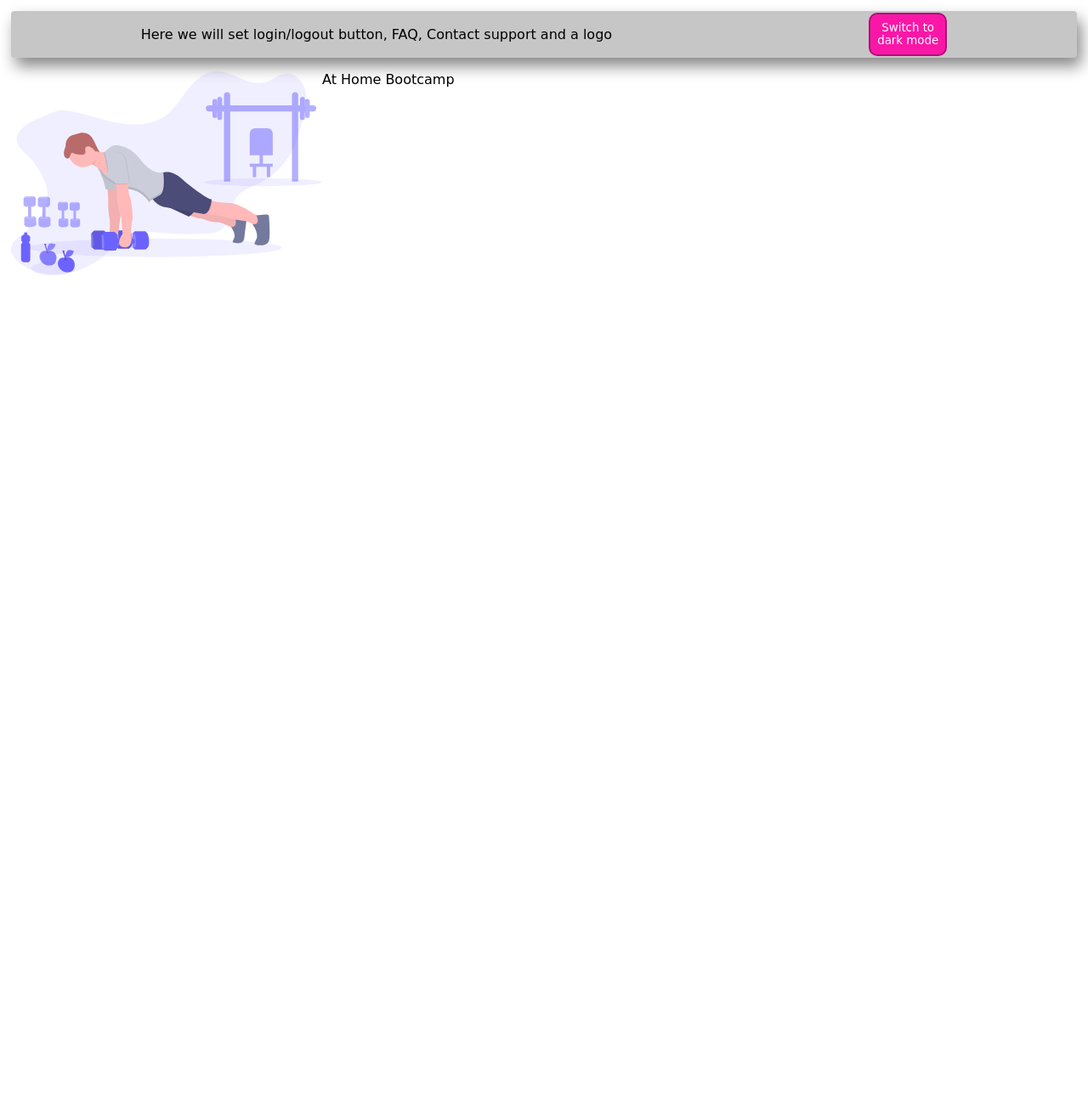
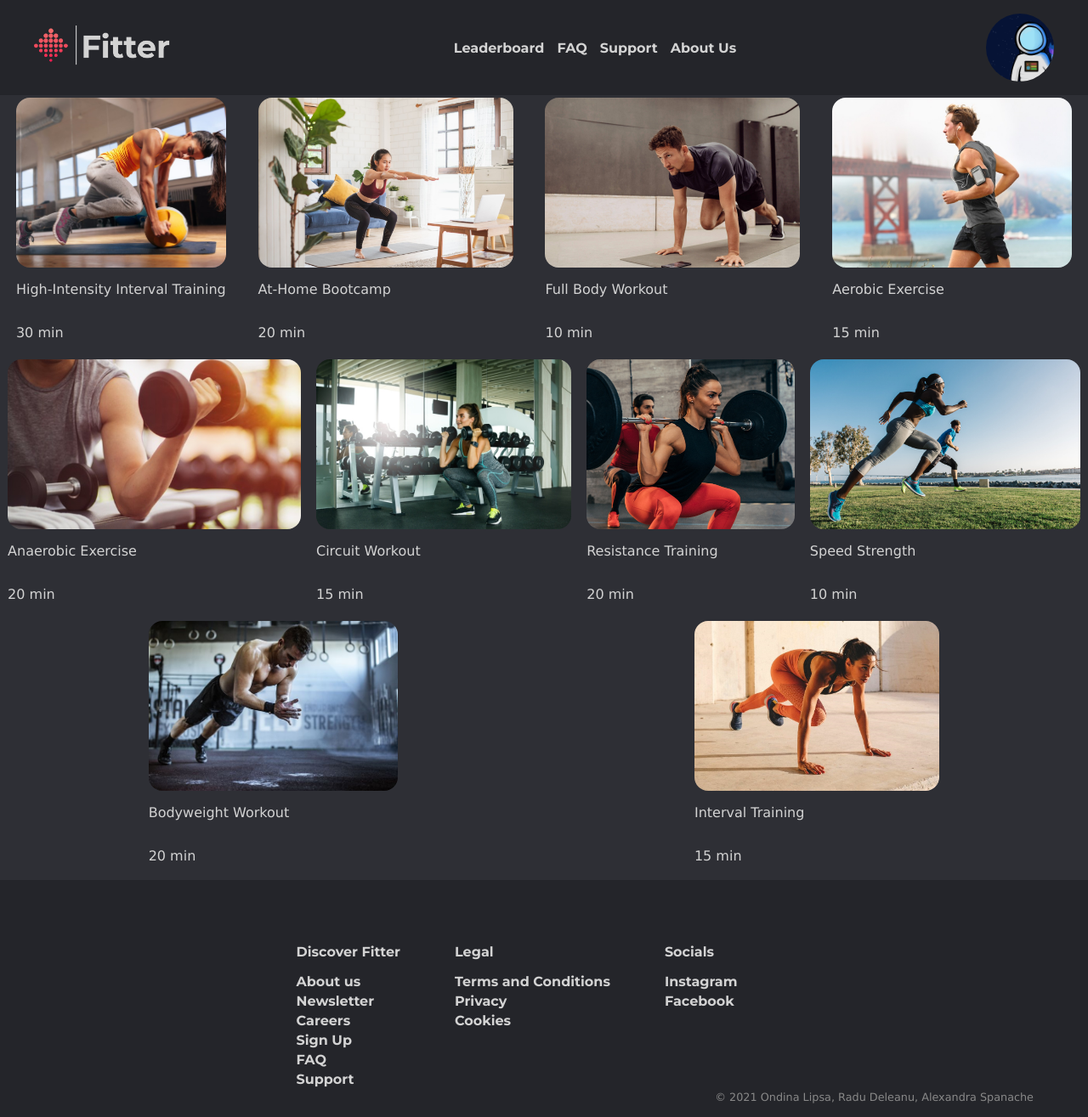
Before and after one commit to olipsa/Workout-Generator-Website, a PHP site: page /Available-Workouts.html in a window 1280 px wide. Shown: the whole page at 85% size. Before the commit the page ends 324 px from the top, so only its background shows below. Run offline with PHP 8.4, Linux system fonts and the light colour scheme.

Commit message:
Added Available-workouts page

```diff
--- a/Available-Workouts.css
+++ b/Available-Workouts.css
@@ -1,73 +1,155 @@
-
+@import url('https://fonts.googleapis.com/css2?family=Montserrat:wght@700&display=swap');
 html, body {
     border:0;
-    width:99%;
-    height: 100%;
+    margin:0;
+    padding:0;
+
 
 }
+li, a, button,h1 {
+    font-family: 'Montserrat', sans-serif;
+    font-weight: 700;
+    font-size: 2vh;
+    color: #D3D3D3;
+    text-decoration: none;
+}
 body{
-    margin:1%;
-    font-family: cursive;
-    background-color: white;
-    color:black;
+
+    font-family: Verdana;
+    background-color: #24252A;
+    color:#D3D3D3;
 }
-header{
-    margin-bottom: 2vh;
-    background-color: #c6c6c6;
-    border: 2px solid #c6c6c6;
-    border-radius: 4px;
+.top-menu{
+    background-color: #24252A;
     display: flex;
-    justify-content: space-around;
-    box-shadow: 5px 10px 18px #888888;
+    justify-content: space-between;
+    align-items: center;
+    padding: 2vh 5vh;
 }
-.button{
-    font-family: cursive;
-    padding: 4px 8px;
-    background-color: #fa17a7;
-    color: white;
-    border:2px solid #b01079;
-    border-radius:10px;
+.top-menu .site-logo{
+    cursor: pointer;
+}
+.top-menu img{
+    width:20vh;
+}
+.top-menu .menu li{
+    display: inline-block;
+    padding: 0 5px;
 
 }
-.button:hover{
-    background-color: #151515;
-    border:2px solid #151515;
-    color:white;
-    border-radius:10px;
+
+.top-menu .menu li a{
+    transition: all 0.3s ease 0s;
+}
+
+.top-menu .menu li a:hover{
+    color: #F26F6D;
+}
+.profile-menu{
+    display: none;
+    border: 1px solid white;
+    border-radius: 32px;
+    background-color:#24252A;
+    opacity: 0.9;
+    position: absolute;
+    bottom:68vh;
+    right: 3em;
+
 
 }
-.button:focus {
+.profile-menu .menu{
+    display: flex;
+    flex-direction: column;
+    justify-content: space-between;
+    align-items: flex-start;
+    margin-top: 5px;
+    margin-bottom: 5px;
+    margin-right: 10px;
+
+}
+ul.menu {
+    list-style-type: none;
+}
+.profile-menu li a{
+    transition: all 0.3s ease 0s;
+}
+.profile-menu li a:hover{
+    color: #F26F6D;
+}
+.header .profile-picture{
+    background-image: url("profile-picture.gif");
+    padding: 5vh 5vh;
+    background-size: cover;
+    border:none;
+    border-radius: 60px;
+    cursor: pointer;
+}
+.header .profile-picture:focus{
     outline: none;
     box-shadow: none;
 }
-main{
+.main{
+    background-color: #2e2f35;
     display: flex;
-    flex-wrap: nowrap;
+    flex-wrap: wrap;
+    justify-content: space-around;
+    align-items: center;
+}
+.main .image-name-duration{
+    display:flex;
+    flex-direction: column;
+    margin: 3px auto;
+    cursor: pointer;
+
 }
 .main img{
-    height: 30vh;
+    border-radius: 16px;
+    height:25vh;
     width: auto;
 
 }
-.dark-mode{
-    background-color: #18191A;
-    color:white;
+.footer_container{
+    padding: 4rem 0 0;
+    background-color: #24252A;
+    color: white;
 }
-.dark-mode-header{
-    background-color: #3A3B3C;
-    border: 2px solid #3A3B3C;
-    border-radius: 18px;
-    box-shadow: 1px 1px 18px #18191A;
 
+.footer {
+    display: flex;
+    justify-content: center;
+    flex-wrap: nowrap;
+    margin: 0 auto;
 }
-.dark-mode-button{
-    background-color: #151515;
-    border:2px solid #151515;
-    border-radius: 10px;
 
+.footer-heading{
+    display: flex;
+    align-items: flex-start;
+    flex-direction: column;
+    margin-right: 4rem;
 }
-.dark-mode-button:hover{
-    background-color: #fa17a7;
-    border:2px solid #b01079;
-    border-radius:10px;
+
+.footer-heading h1{
+    margin-bottom: 1rem;
 }
+
+.footer-heading a{
+    text-decoration: none;
+    margin-bottom: 0.25rem;
+    transition: all 0.3s ease 0s;
+}
+
+.footer-heading a:hover{
+    color: #F26F6D;
+}
+
+.copyright_container{
+    display: flex;
+    justify-content: flex-end;
+    margin-right: 4rem;
+    padding-bottom: 1rem;
+}
+
+.copyright_text{
+    color: #888888;
+    font-size: 0.8em;
+}
--- a/Available-Workouts.html
+++ b/Available-Workouts.html
@@ -2,57 +2,158 @@
 <html lang="en">
 <head>
     <meta charset="UTF-8">
-    <title>Workout generator</title>
+    <title>Available Workouts</title>
     <link rel="stylesheet" href="Available-Workouts.css">
 </head>
 <body class="body">
-
 <header class="header">
-        <p>Here we will set login/logout button, FAQ, Contact support and a logo</p>
-        <button type="button" class="button" id="dark-mode-btn" onclick="switchTheme()">Switch to<br> dark mode</button>
+    <section class="top-menu">
+        <a href="homepage.html" class="site-logo">
+            <img src="logo_dark_mode.png" alt="logo" >
+        </a>
+        <nav class="menu">
+            <ul role="menu">
+                <li role="menuitem">
+                    <a href="leaderboard.html">Leaderboard</a>
+                </li>
+                <li role="menuitem">
+                    <a href="faq.html">FAQ</a>
+                </li>
+                <li role="menuitem">
+                    <a href="support.html">Support</a>
+                </li>
+                <li role="menuitem">
+                    <a href="homepage.html">About Us</a>
+                </li>
+            </ul>
+        </nav>
+        <button class="profile-picture" onclick="showMenu()"></button>
+    </section>
 </header>
 
 <main class="main">
-    <img src="at-home-bootcamp.svg" alt="at-home-bootcamp">At Home Bootcamp
+    <section class="image-name-duration">
+        <img src="workouts/1.jfif" alt="1">
+        <p>High-Intensity Interval Training</p>
+        <p>30 min</p>
+    </section>
+    <section class="image-name-duration">
+        <img src="workouts/2.jpg" alt="2">
+        <p>At-Home Bootcamp</p>
+        <p>20 min</p>
+    </section>
+    <section class="image-name-duration">
+        <img src="workouts/3.jpg" alt="3">
+        <p>Full Body Workout</p>
+        <p>10 min</p>
+    </section>
+    <section class="image-name-duration">
+        <img src="workouts/4.jpg" alt="4">
+        <p>Aerobic Exercise</p>
+        <p>15 min</p>
+    </section>
+    <section class="image-name-duration">
+        <img src="workouts/5.jpg" alt="5">
+        <p>Anaerobic Exercise</p>
+        <p>20 min</p>
+    </section>
+    <section class="image-name-duration">
+        <img src="workouts/6.jpg" alt="6">
+        <p>Circuit Workout</p>
+        <p>15 min</p>
+    </section>
+    <section class="image-name-duration">
+        <img src="workouts/7.jpg" alt="7">
+        <p>Resistance Training</p>
+        <p>20 min</p>
+    </section>
+    <section class="image-name-duration">
+        <img src="workouts/8.jpg" alt="8">
+        <p>Speed Strength</p>
+        <p>10 min</p>
+    </section>
+    <section class="image-name-duration">
+        <img src="workouts/9.jpg" alt="9">
+        <p>Bodyweight Workout</p>
+        <p>20 min</p>
+    </section>
+    <section class="image-name-duration">
+        <img src="workouts/10.jpg" alt="10">
+        <p>Interval Training</p>
+        <p>15 min</p>
+    </section>
 </main>
 
+<footer>
+    <div class="footer_container">
+        <div class="footer">
+            <div class="footer-heading footer-1">
+                <h1>Discover Fitter</h1>
+                <a href="#">About us</a>
+                <a href="#">Newsletter</a>
+                <a href="#">Careers</a>
+                <a href="#">Sign Up</a>
+                <a href="#">FAQ</a>
+                <a href="#">Support</a>
+            </div>
+            <div class="footer-heading footer-2">
+                <h1>Legal</h1>
+                <a href="#">Terms and Conditions</a>
+                <a href="#">Privacy</a>
+                <a href="#">Cookies</a>
+            </div>
+            <div class="footer-heading footer-3">
+                <h1>Socials</h1>
+                <a href="https://www.instagram.com/vaasxo/">Instagram</a>
+                <a href="https://www.facebook.com/vaasxo/">Facebook</a>
+            </div>
+        </div>
+    </div>
+    <div class="copyright_container">
+        <span class="copyright_text">© 2021 Ondina Lipsa, Radu Deleanu, Alexandra Spanache</span>
+    </div>
+</footer>
+<section id="loader" class="loader" onload="loading() "></section>
+<section class="profile-menu" id="profile-menu">
+    <nav class="menu">
+        <ul role="menu" class="menu">
+            <li role="menuitem">
+                <a href="leaderboard.html">Signed in as Kate</a>
+            </li>
+            <li role="menuitem">
+                <a href="faq.html">News</a>
+            </li>
+            <li role="menuitem">
+                <a href="support.html">Statistics</a>
+            </li>
+            <li role="menuitem">
+                <a href="Workout-Generator.html">Workout generator</a>
+            </li>
+            <li role="menuitem">
+                <a href="Available-Workouts.html">Available Workouts</a>
+            </li>
+            <li role="menuitem">
+                <a href="login.html">Achievements</a>
+            </li>
+            <li role="menuitem">
+                <a href="login.html">Log out</a>
+            </li>
+        </ul>
+    </nav>
+</section>
+<script>
 
-
-<script>
-    function switchTheme() {
-
-        const body = document.body;
-        const topMenu=body.querySelector('.header');
-        /*const img=body.querySelector('.image');
-        const main=body.querySelector('.main');
-        const form1=body.querySelector('.form-generator');
-        const form2=body.querySelector('.form-question');
-        const form3=body.querySelector('.form-background');
-        const form4=body.querySelector('.form-fields1');
-        const form5=body.querySelector('.form-fields2');*/
-        const btn=body.querySelector('.header .button');
-        //const btn2=body.querySelector('.form-background .button');
-        //const footer=body.querySelector('.footer');
-
-        body.classList.toggle("dark-mode");
-        topMenu.classList.toggle("dark-mode-header");
-        /*img.classList.toggle("dark-mode-image");
-        main.classList.toggle("dark-mode");
-        form1.classList.toggle("dark-mode-form-container");
-        form2.classList.toggle("dark-mode-form");
-        form3.classList.toggle("dark-mode-form");
-        form4.classList.toggle("dark-mode-form");
-        form5.classList.toggle("dark-mode-form");*/
-        btn.classList.toggle("dark-mode-button");
-        //btn2.classList.toggle("dark-mode-button");
-        //footer.classList.toggle("dark-mode-header");
-
-        if(btn.innerHTML==="Switch to<br> dark mode")
-            btn.innerHTML="Switch to<br> light mode";
+    function showMenu(){
+        let menuStyle=document.getElementById("profile-menu").style.display;
+        if(menuStyle==="flex")
+            document.getElementById("profile-menu").style.display="none";
         else
-            btn.innerHTML="Switch to<br> dark mode";
+            document.getElementById("profile-menu").style.display="flex";
 
     }
+
 </script>
+
 </body>
+
 </html>
```
Also changed, not shown: Workout-Generator.css (+168 -22 lines), Workout-Generator.html (+51 -14 lines), workouts/1.jfif (added), workouts/10.jpg (added), workouts/2.jpg (added), workouts/3.jpg (added), workouts/4.jpg (added), workouts/5.jpg (added), workouts/6.jpg (added), workouts/7.jpg (added), workouts/8.jpg (added), workouts/9.jpg (added).
